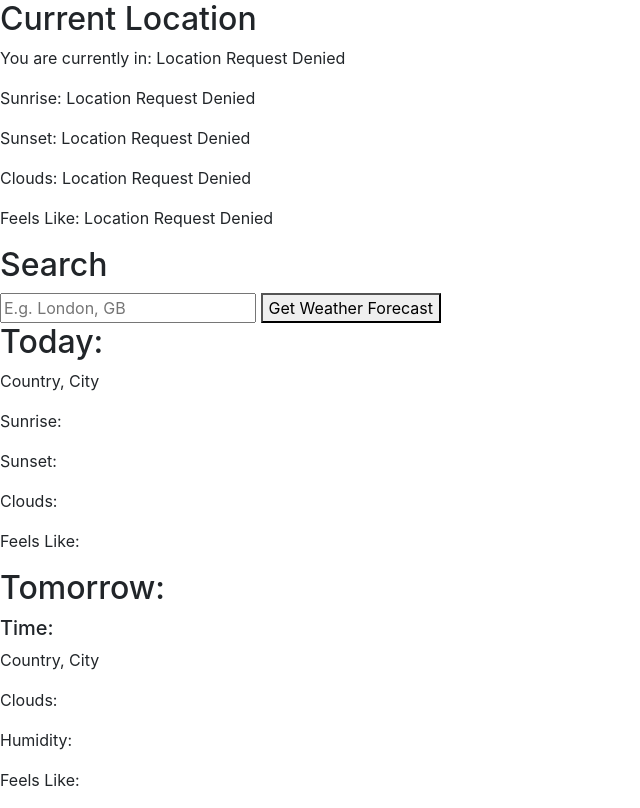
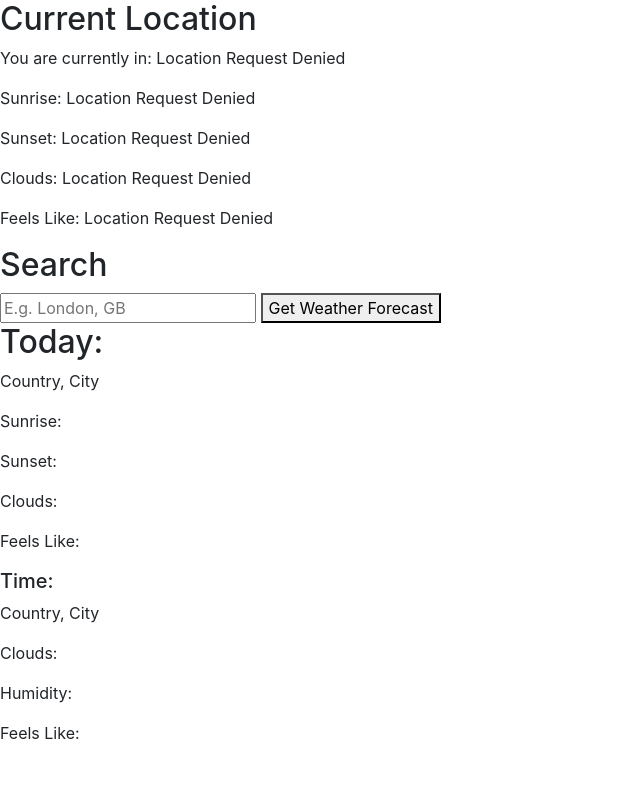
Before and after one commit to fransai/forecast_owmapi, a plain HTML site: page index.html in a window 1280 px wide. Shown: the whole page, without its empty margins (0-640 px from the left). Drawn offline with nearby package versions, Linux system fonts and the light colour scheme.

Commit message:
Generic commit
generic commit to not lose progress

```diff
--- a/index.html
+++ b/index.html
@@ -31,8 +31,8 @@
                 <p>Clouds: <span id="searchClouds"></span></p>
                 <p>Feels Like: <span id="searchFeelsLike"></span></p>
 
-                <h2>Tomorrow:</h2>
-                <h5>Time: <span id="tomorrowPlus1"></span> </h3>
+                <h2><span id="dayplus1"></span></h2>
+                <h5>Time: <span id="todayPlus1"></span> </h3>
                 <p>Country, City <span id="searchCityNameTom"></span></p>
                 <p>Clouds: <span id="searchCloudsTom"></span></p>
                 <p>Humidity: <span id="searchHumidityTom"></span></p>
--- a/scripts/main.js
+++ b/scripts/main.js
@@ -86,7 +86,7 @@ $(document).ready(function () {
         $("#searchClouds").html((jsonWeather.list[0].clouds.all) + "% - " + "\""+ (jsonWeather.list[0].weather[0].description) + "\"");
         $("#searchFeelsLike").html((jsonWeather.list[0].main.feels_like) + "&deg;C");
 
-        $("#tomorrowPlus1").html(jsonWeather.list[8].dt_txt);
+        $("#todayPlus1").html(jsonWeather.list[8].dt_txt);
         $("#searchCityNameTom").html((jsonWeather.city.country) + ", " + (jsonWeather.city.name));
         $("#searchCloudsTom").html((jsonWeather.list[8].clouds.all) + "% - " + "\""+ (jsonWeather.list[8].weather[0].description) + "\"");
         $("#searchHumidityTom").html((jsonWeather.list[8].main.humidity) + "&percnt;");
```
